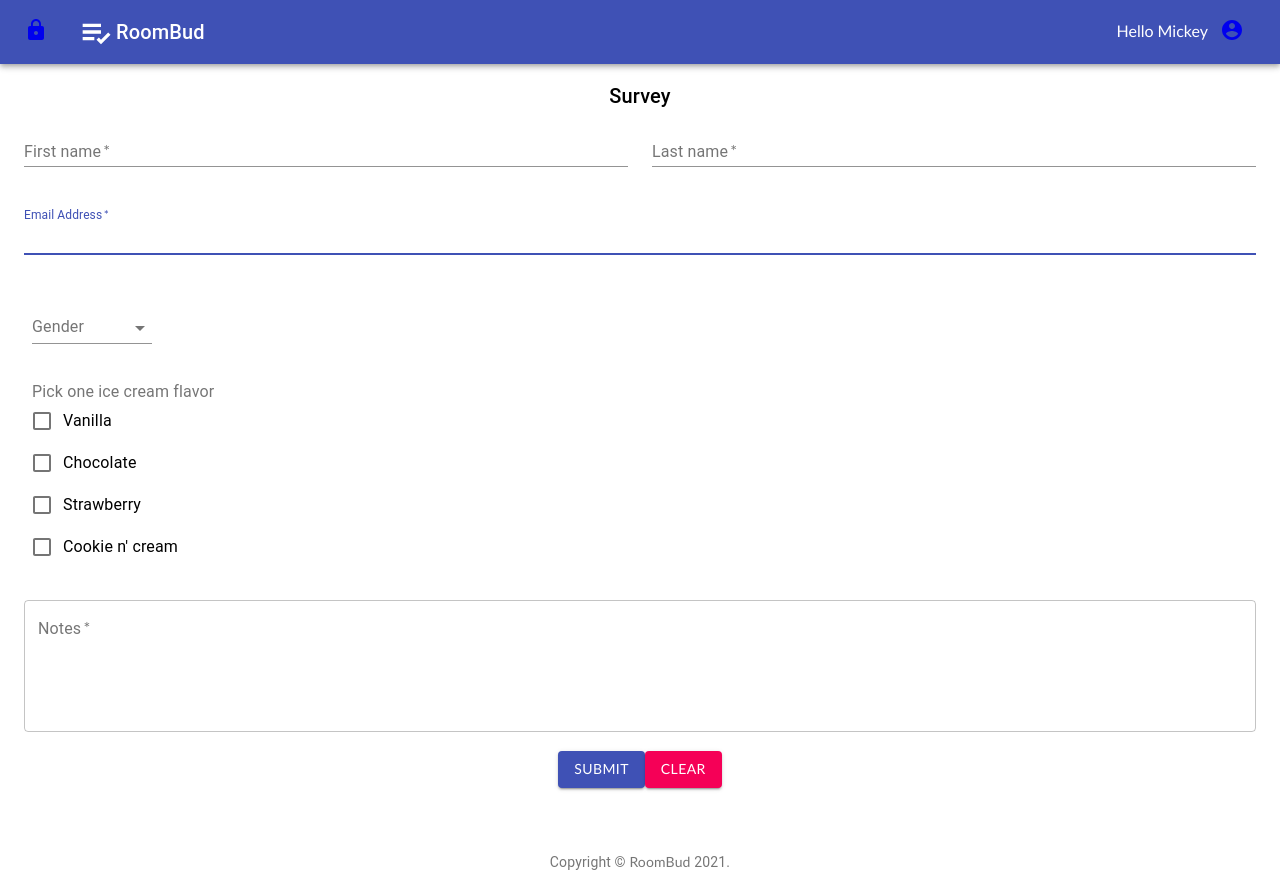
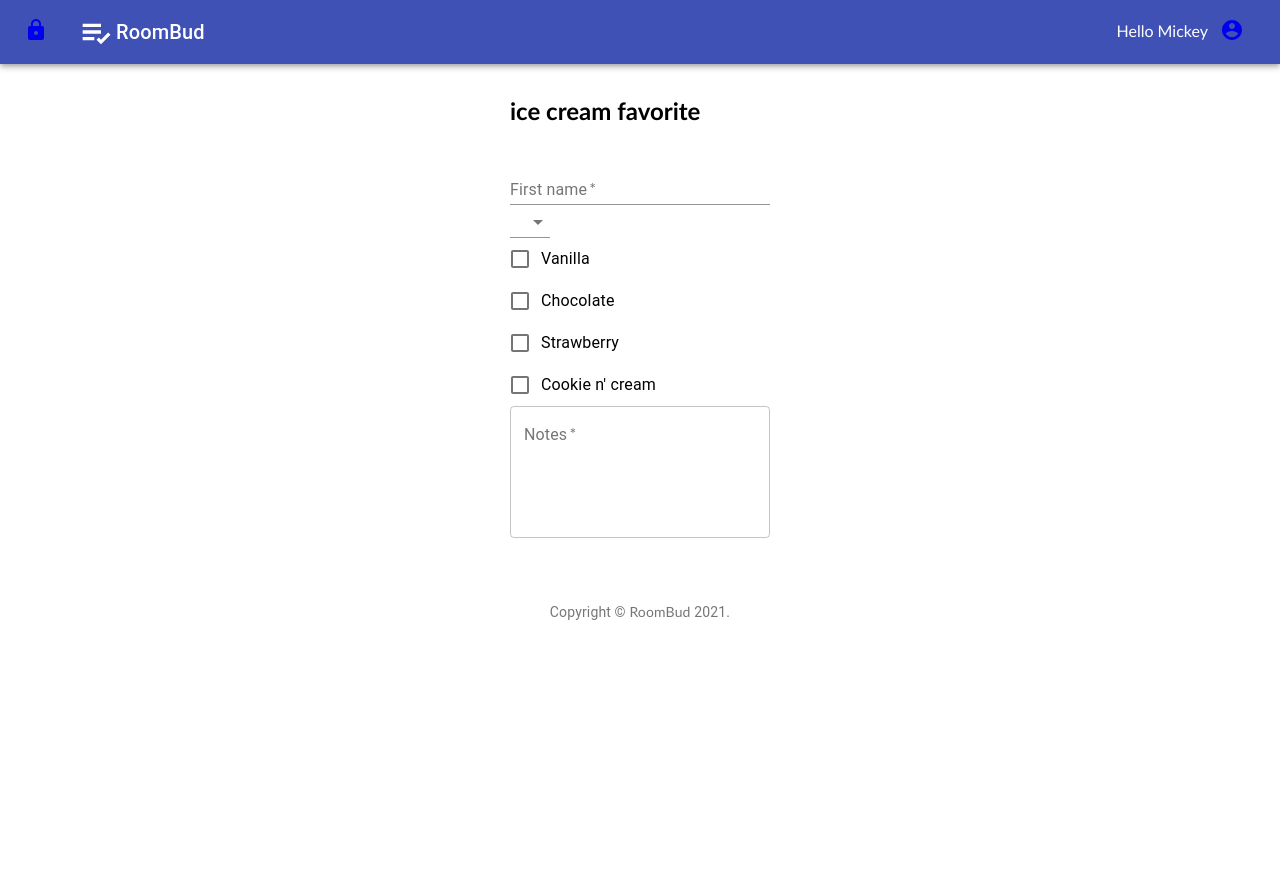
Before and after one commit to choumrdh/Honey-Do, a React (Create React App) app: page /home in a window 1280 px wide. After the commit the page ends 800 px from the top, so only its background shows below. Built offline with nearby package versions, Linux system fonts and the light colour scheme.

Commit message:
survey data

```diff
--- a/src/App.js
+++ b/src/App.js
@@ -7,7 +7,8 @@ import { BrowserRouter as Router, Switch, Route } from "react-router-dom";
 import Login from "./components/Login/Login";
 import HomePage from "./pages/Homepage";
 import AccountPage from "./pages/Accountpage";
-import viewSurveyPage from "./pages/viewSurveyPage"
+import viewSurveyPage from "./pages/viewSurveyPage";
+import defaultSurvey from "./components/Survey/pre-madeSurvey.json";
 
 function App() {
   const storage = window.localStorage;
@@ -20,6 +21,8 @@ function App() {
   const savedTodoList = storage.getItem('todos')
   const [todos, setTodos] = useState(savedTodoList ? JSON.parse(savedTodoList) : []);
   // console.log('todo:app', todos);
+
+  storage.setItem("default", JSON.stringify(defaultSurvey));
 
 
   return (
--- /dev/null
+++ b/src/components/Survey/pre-madeSurvey.json
@@ -0,0 +1,31 @@
+[
+    {
+        "id": "1",
+        "title":"ice cream favorite",
+        "questions":[
+            {
+                "id":0,
+                "type":"input",
+                "label":"name",
+                "value": []
+            },{
+
+                "id":1,
+                "type":"dropdown",
+                "label":"gender",
+                "value":["male","female","prferNotAnswer"]
+            },{
+                "id":2,
+                "type":"checkbox",
+                "label":"flavor",
+                "value":["vanilla", "chocolate", "strawberry", "cookienCream"]
+            },
+            {
+                "id":3,
+                "type":"textfield",
+                "label":"notes",
+                "value":[]
+            }
+        ]
+    }
+]
--- /dev/null
+++ b/src/components/Survey/surveyFormv2.js
@@ -0,0 +1,135 @@
+import React from "react";
+import {
+    InputLabel,
+    Select,
+    TextField,
+    Grid,
+    Typography,
+    FormLabel,
+    FormGroup,
+    FormControl,
+    FormControlLabel,
+    Checkbox,
+    MenuItem,
+    Button,
+  } from "@material-ui/core";
+const surveyFormv2 = ({ surveyId }) => {
+//   const { id, title, questions } = survayData;
+    const surveyToRender = JSON.parse(window.localStorage.getItem('default'))
+        .find((survey) => (surveyId == survey.id));
+    const { id, title, questions } = surveyToRender;
+  return (
+    <div>
+      <form>
+        <h1>{title}</h1>
+        <div>
+          {questions.map((question) => {
+            let questionElement;
+            switch (question.type) {
+              case "input":
+                return (
+                  <TextField
+                    required
+                    id="firstName"
+                    name="firstName"
+                    label="First name"
+                    fullWidth
+                    autoComplete="given-name"
+                    // onChange={(event) => {
+                    //   setFirstName(event.target.value);
+                    // }}
+                  />
+                );
+                break;
+              case "dropdown":
+                return (
+                  <Select
+                    name="gender"
+                    id="gender"
+                    autoWidth
+                    // onChange={handleSelect}
+                    // value={gender}
+                  >
+                    <MenuItem value="female">Female</MenuItem>
+                    <MenuItem value="male">Male</MenuItem>
+                    <MenuItem value="notAnswer">Prefer Not to Answer</MenuItem>
+                  </Select>
+                );
+                break;
+              case "checkbox":
+                return (
+                  <FormGroup>
+                    <FormControlLabel
+                      control={
+                        <Checkbox
+                        //   checked={checkOption.vanilla}
+                        //   onChange={handleChange}
+                          name="vanilla"
+                          color="primary"
+                        />
+                      }
+                      label="Vanilla"
+                    />
+                    <FormControlLabel
+                      control={
+                        <Checkbox
+                        //   checked={checkOption.chocolate}
+                        //   onChange={handleChange}
+                          name="chocolate"
+                          color="primary"
+                        />
+                      }
+                      label="Chocolate"
+                    />
+                    <FormControlLabel
+                      control={
+                        <Checkbox
+                        //   checked={checkOption.strawberry}
+                        //   onChange={handleChange}
+                          name="strawberry"
+                          color="primary"
+                        />
+                      }
+                      label="Strawberry"
+                    />
+                    <FormControlLabel
+                      control={
+                        <Checkbox
+                        //   checked={checkOption.cookiencream}
+                        //   onChange={handleChange}
+                          name="cookiencream"
+                          color="primary"
+                        />
+                      }
+                      label="Cookie n' cream"
+                    />
+                  </FormGroup>
+                );
+                break;
+              case "textfield":
+                return (
+                  <TextField
+                    required
+                    id="note"
+                    label="Notes"
+                    multiline
+                    fullWidth
+                    rows={5}
+                    placeholder="Please enter note here"
+                    // defaultValue="Please enter note here"
+                    variant="outlined"
+                    // onChange={(event) => {
+                    //   setNotes(event.target.value);
+                    // }}
+                  />
+                );
+                break;
+            }
+          })}
+        </div>
+      </form>
+    </div>
+  );
+};
+
+export default surveyFormv2;
--- a/src/pages/Homepage.js
+++ b/src/pages/Homepage.js
@@ -4,8 +4,9 @@ import Navbar from "../components/Navbar/Navbar";
 import Container from "@material-ui/core/Container";
 import Grid from "@material-ui/core/Grid";
 import { makeStyles } from "@material-ui/core/styles";
-import Survery from "../components/Survey/SurveyForm"
-
+// import Survery from "../components/Survey/SurveyForm"
+import SurveryForm2 from "../components/Survey/surveyFormv2";
+import preMadeSurvey from "../components/Survey/pre-madeSurvey.json"
 
 import "../App.css";
 const useStyles = makeStyles((theme) => ({
@@ -33,7 +34,7 @@ const HomePage = ({ todos, setTodos, firstname}) => {
             {/* <Grid xs={12} sm={8} md={8} lg={8} spacing={2}>
               <TodoList todos={todos} setTodos={setTodos} />
             </Grid> */}
-            <Survery/>
+            <SurveryForm2 surveyId={1}/>
           </Grid>
         </Container>
 
--- a/src/pages/viewSurveyPage.js
+++ b/src/pages/viewSurveyPage.js
@@ -3,8 +3,9 @@ import Navbar from "../components/Navbar/Navbar";
 import Container from "@material-ui/core/Container";
 import Grid from "@material-ui/core/Grid";
 import { makeStyles } from "@material-ui/core/styles";
-import Survey from "../components/Survey/SurveyForm";
+// import Survey from "../components/Survey/SurveyForm";
 import preSurvey from "../components/Survey/preSurvey.json"
+import SurveryForm2 from "../components/Survey/surveyFormv2"
 
 import "../App.css";
 const useStyles = makeStyles((theme) => ({
@@ -27,7 +28,8 @@ const SurveyPage = ({ firstname }) => {
 
         <Container className="todo-app">
           <Grid container direction="row" justify="center" alignItems="center">
-            <Survey />
+            {/* <Survey /> */}
+            <SurveryForm2/>
           </Grid>
         </Container>
       </section>
```
